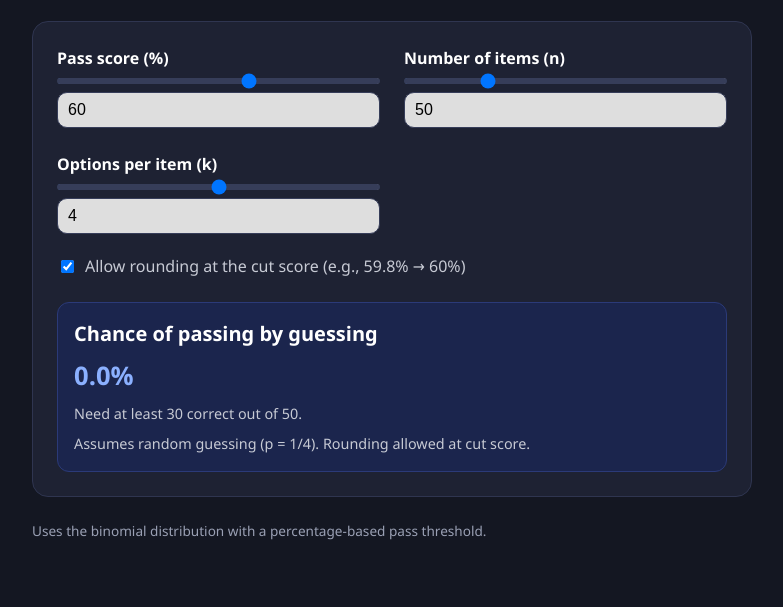
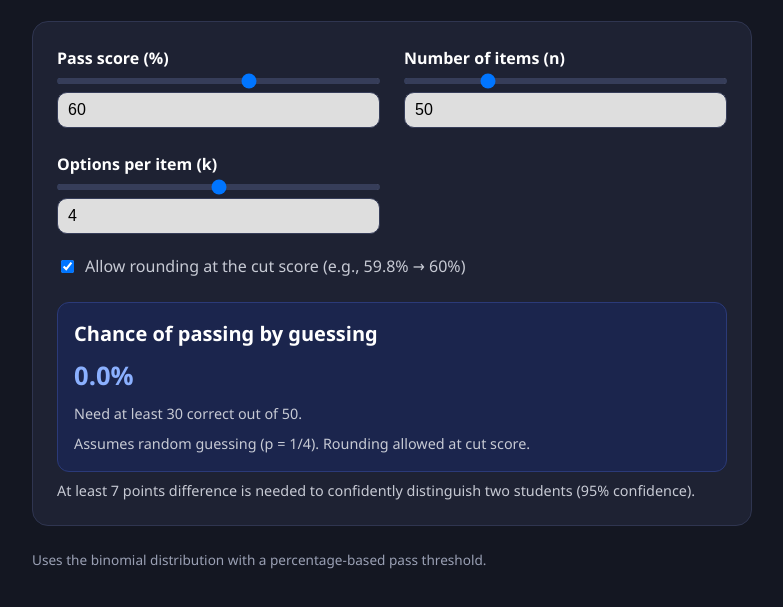
Before and after one commit to gloignon/guesstopass, a plain HTML site: page index.html in a window 1280 px wide. Shown: the part 115-722 px from the top of the page, without its empty margins (248-1031 px from the left). Drawn offline with Linux system fonts and the light colour scheme.

Commit message:
Added confidence interval in points

```diff
--- a/index.html
+++ b/index.html
@@ -197,6 +197,8 @@
           <div class="note" id="details"></div>
           <div class="note" id="assumptions"></div>
         </div>
+        <div class="note" id="discrimination"></div>
+
       </section>
 
       <footer>
@@ -253,6 +255,13 @@
         return { prob: Math.exp(logSumExp(logs)), minCorrect };
       }
 
+      function minDifference95(n, k) {
+        const p = 1 / k;
+        const sd = Math.sqrt(n * p * (1 - p));
+        return Math.ceil(1.96 * sd);
+      }
+
+
       function formatPercent(x) {
         return Number.isFinite(x) ? `${(x * 100).toFixed(1)}%` : "--";
       }
@@ -274,7 +283,12 @@
         assumptionsOutput.textContent =
           `Assumes random guessing (p = 1/${k}). ` +
           (rounding ? "Rounding allowed at cut score." : "No rounding at cut score.");
+
+        const delta = minDifference95(n, k);
+        document.getElementById("discrimination").textContent =
+          `At least ${delta} points difference is needed to confidently distinguish two students (95% confidence).`;
       }
+
 
       passScore.addEventListener("input", () => sync(passScore, passScoreNum));
       passScoreNum.addEventListener("input", () => sync(passScoreNum, passScore));
```
